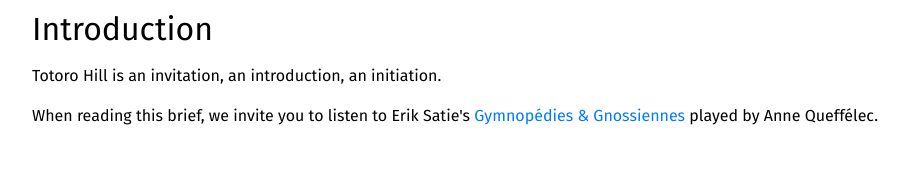
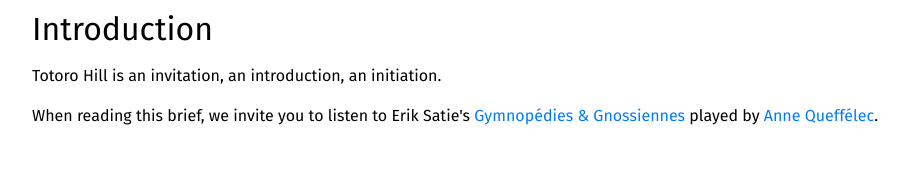
Before and after one commit to breathe-inc/workshop, a plain HTML site: page brief.html in a window 1280 px wide. Shown: the part 554-743 px from the top of the page, without its empty margins (53-961 px from the left). Drawn offline with nearby package versions, Linux system fonts and the light colour scheme.

Commit message:
Update brief.html

```diff
--- a/brief.html
+++ b/brief.html
@@ -32,7 +32,7 @@
             <h2>Introduction</h1>
             <p>Totoro Hill is an invitation, an introduction, an initiation.</p>
 
-            <p>When reading this brief, we invite you to listen to Erik Satie's <a href="https://open.spotify.com/album/4rskXBmiwzeddEDdTtLLIz?si=Sz8GJgvlRO6kNM4D9tmQvw">Gymnopédies &amp; Gnossiennes</a> played by Anne Queffélec.</p>
+            <p>When reading this brief, we invite you to listen to Erik Satie's <a href="https://open.spotify.com/album/4rskXBmiwzeddEDdTtLLIz?si=Sz8GJgvlRO6kNM4D9tmQvw">Gymnopédies &amp; Gnossiennes</a> played by <a href="https://en.wikipedia.org/wiki/Anne_Queff%C3%A9lec">Anne Queffélec</a>.</p>
 
             <img src="pictures/Oak.png" class="img-fluid mt-5">
             <p>After a few miles on <a href="https://slconservancy.org/inspire/history-of-the-rancho-san-carlos/">Rancho San Carlos</a>, you drive up a steep and tortuous private road for three quarters of a mile. You are then greeted by a majestic oak tree, which acts as a natural gatekeeper for the estate. The hill spans 45 acres, 2 of which are dedicated to the homesite. You are now invited to discover its secrets and treasures. Welcome to Totoro Hill!</p>
```
